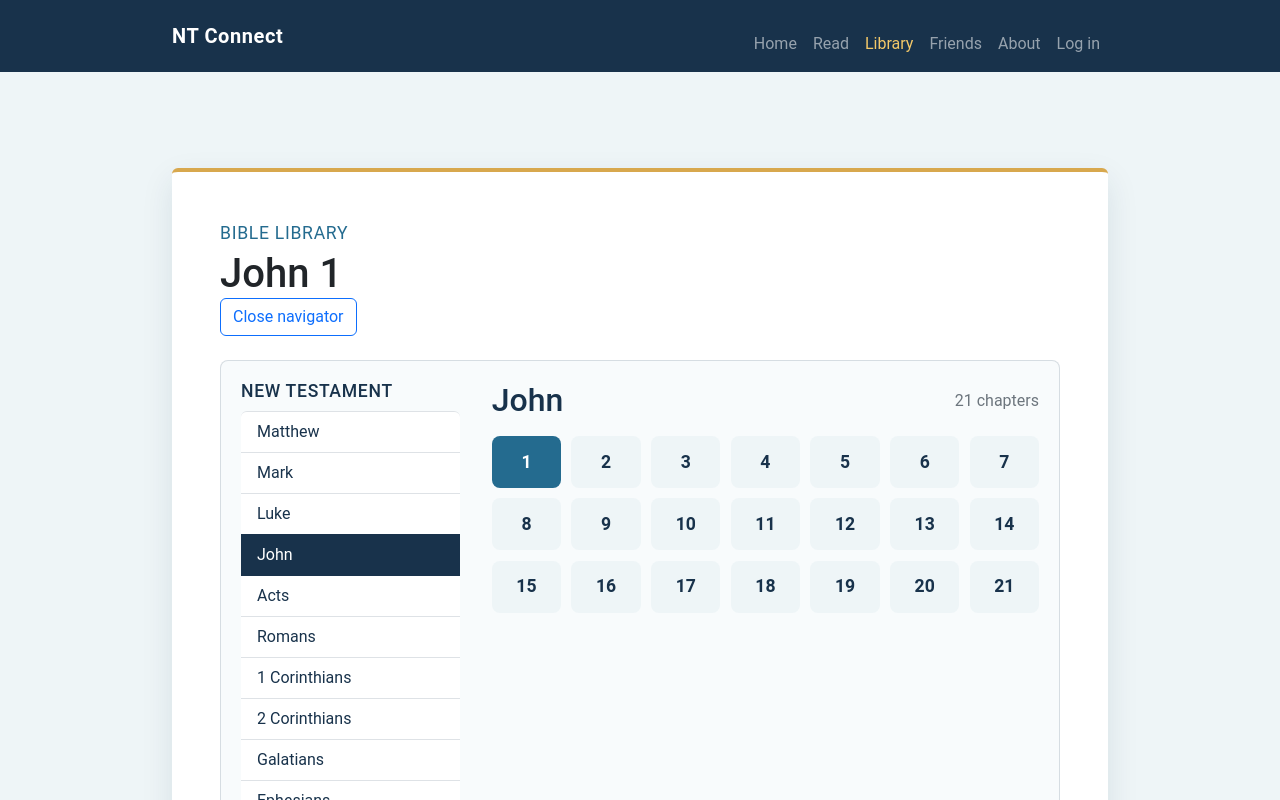
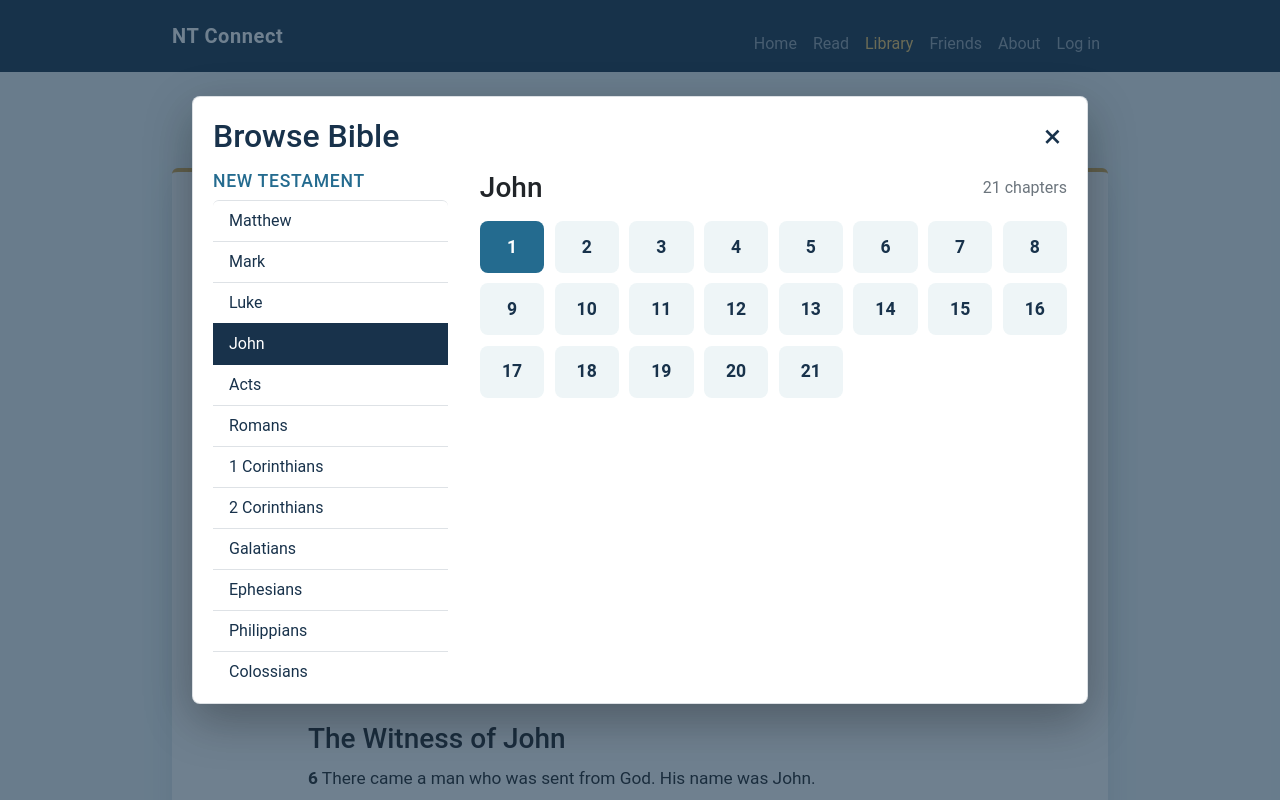
Before and after one commit to CephasHill/startup, a React (Vite) app: page /library/john/1 in a window 1280 px wide. Both pictures are taken after a click on the button "Browse Bible". Shown: the top 800 px of the page. Built offline with nearby package versions, Linux system fonts and the light colour scheme.

Commit message:
Adjusted library page headers and rendering logic.

```diff
--- a/src/app.css
+++ b/src/app.css
@@ -74,14 +74,47 @@ main {
   min-width: 13rem;
 }
 
+.library-overlay {
+  position: fixed;
+  z-index: 10;
+  inset: 0;
+  display: grid;
+  place-items: center;
+  padding: 1rem;
+  background: rgba(24, 50, 75, 0.62);
+}
+
 .library-navigator {
+  width: min(56rem, 100%);
+  max-height: min(42rem, calc(100vh - 2rem));
+  overflow-y: auto;
+  display: grid;
+  gap: 1rem;
+  padding: 1.25rem;
+  border: 1px solid rgba(24, 50, 75, 0.15);
+  border-radius: 0.5rem;
+  background: #fff;
+  box-shadow: 0 1rem 3rem rgba(0, 0, 0, 0.3);
+}
+
+.library-navigator-header {
+  display: flex;
+  align-items: center;
+  justify-content: space-between;
+}
+
+.library-close {
+  border: 0;
+  background: transparent;
+  color: var(--nt-ink);
+  font-size: 2rem;
+  line-height: 1;
+}
+
+.library-navigator-content {
   display: grid;
   grid-template-columns: minmax(12rem, 0.8fr) minmax(0, 2fr);
   gap: 2rem;
-  padding: 1.25rem;
-  border: 1px solid rgba(24, 50, 75, 0.15);
-  border-radius: 0.5rem;
-  background: #f8fbfc;
 }
 
 .library-books {
@@ -179,7 +212,7 @@ footer a {
     gap: 0.25rem 0.75rem;
   }
 
-  .library-navigator {
+  .library-navigator-content {
     grid-template-columns: 1fr;
   }
 
--- a/src/components/ChapterReader.jsx
+++ b/src/components/ChapterReader.jsx
@@ -14,11 +14,15 @@ function renderText(text) {
   });
 }
 
-export function ChapterReader({ chapter }) {
+export function ChapterReader({ chapter, showHeading = true }) {
   return (
     <article className="container page-shell chapter-copy bg-white p-4 p-md-5">
-      <h1>{chapter.book}</h1>
-      <h2 className="text-secondary">Chapter {chapter.chapter}</h2>
+      {showHeading && (
+        <>
+          <h1>{chapter.book}</h1>
+          <h2 className="text-secondary">Chapter {chapter.chapter}</h2>
+        </>
+      )}
 
       {chapter.content.map((block, index) => {
         if (block.type === 'heading') {
--- a/src/library/library.jsx
+++ b/src/library/library.jsx
@@ -21,6 +21,28 @@ export function Library() {
   const [loading, setLoading] = useState(true);
   const [error, setError] = useState('');
   const [menuOpen, setMenuOpen] = useState(false);
+  const [browseBookSlug, setBrowseBookSlug] = useState(activeBookSlug);
+
+  useEffect(() => {
+    setBrowseBookSlug(activeBookSlug);
+  }, [activeBookSlug]);
+
+  useEffect(() => {
+    function closeOnEscape(event) {
+      if (event.key === 'Escape') {
+        setMenuOpen(false);
+      }
+    }
+
+    document.addEventListener('keydown', closeOnEscape);
+
+    return () => {
+      document.removeEventListener('keydown', closeOnEscape);
+    };
+  }, []);
+
+  const browseBook = NEW_TESTAMENT_BOOKS.find((item) => item.slug === browseBookSlug)
+    || selectedBook;
 
   useEffect(() => {
     let cancelled = false;
@@ -84,38 +106,58 @@ export function Library() {
         </div>
 
         {menuOpen && (
-          <div className="library-navigator mt-4" id="library-navigator">
+          <div className="library-overlay" onClick={() => setMenuOpen(false)}>
+            <div
+              className="library-navigator"
+              id="library-navigator"
+              role="dialog"
+              aria-modal="true"
+              aria-label="Bible navigator"
+              onClick={(event) => event.stopPropagation()}
+            >
+              <div className="library-navigator-header">
+                <h2 className="mb-0">Browse Bible</h2>
+                <button
+                  className="library-close"
+                  type="button"
+                  aria-label="Close Bible navigator"
+                  onClick={() => setMenuOpen(false)}
+                >
+                  &times;
+                </button>
+              </div>
+
+              <div className="library-navigator-content">
                 <aside className="library-books" aria-label="Bible books">
-              <h2 className="section-title">New Testament</h2>
+                  <h3 className="section-title">New Testament</h3>
                   <div className="list-group">
                     {NEW_TESTAMENT_BOOKS.map((item) => (
-                  <Link
-                    className={`list-group-item list-group-item-action ${item.slug === selectedBook.slug ? 'active' : ''}`}
+                      <button
+                        className={`list-group-item list-group-item-action text-start ${item.slug === browseBook.slug ? 'active' : ''}`}
                         key={item.slug}
-                    to={`/library/${item.slug}/1`}
-                    onClick={() => setMenuOpen(false)}
+                        type="button"
+                        onClick={() => setBrowseBookSlug(item.slug)}
                       >
                         {item.name}
-                  </Link>
+                      </button>
                     ))}
                   </div>
                 </aside>
 
                 <section className="library-chapters" aria-labelledby="chapter-picker-heading">
                   <div className="d-flex justify-content-between align-items-center gap-3">
-                <h2 id="chapter-picker-heading" className="mb-0">{selectedBook.name}</h2>
-                <span className="text-secondary">{selectedBook.chapters} chapters</span>
+                    <h3 id="chapter-picker-heading" className="mb-0">{browseBook.name}</h3>
+                    <span className="text-secondary">{browseBook.chapters} chapters</span>
                   </div>
                   <div className="chapter-grid mt-3">
-                {Array.from({ length: selectedBook.chapters }, (_, index) => {
+                    {Array.from({ length: browseBook.chapters }, (_, index) => {
                       const chapterNumber = index + 1;
 
                       return (
                         <Link
-                      className={`chapter-button ${activeChapter === chapterNumber ? 'active' : ''}`}
+                          className={`chapter-button ${browseBook.slug === selectedBook.slug && activeChapter === chapterNumber ? 'active' : ''}`}
                           key={chapterNumber}
-                      to={`/library/${selectedBook.slug}/${chapterNumber}`}
-                      onClick={() => setMenuOpen(false)}
+                          to={`/library/${browseBook.slug}/${chapterNumber}`}
                         >
                           {chapterNumber}
                         </Link>
@@ -124,13 +166,15 @@ export function Library() {
                   </div>
                 </section>
               </div>
+            </div>
+          </div>
         )}
 
         {loading && <p className="mt-4">Loading chapter...</p>}
         {error && <p className="alert alert-danger mt-4">{error}</p>}
         {!loading && !error && selectedChapter && (
           <div className="mt-4">
-            <ChapterReader chapter={selectedChapter} />
+            <ChapterReader chapter={selectedChapter} showHeading={false} />
           </div>
         )}
         {!loading && !error && !selectedChapter && (
```
Lines whose indentation alone changed are shown as unchanged.
